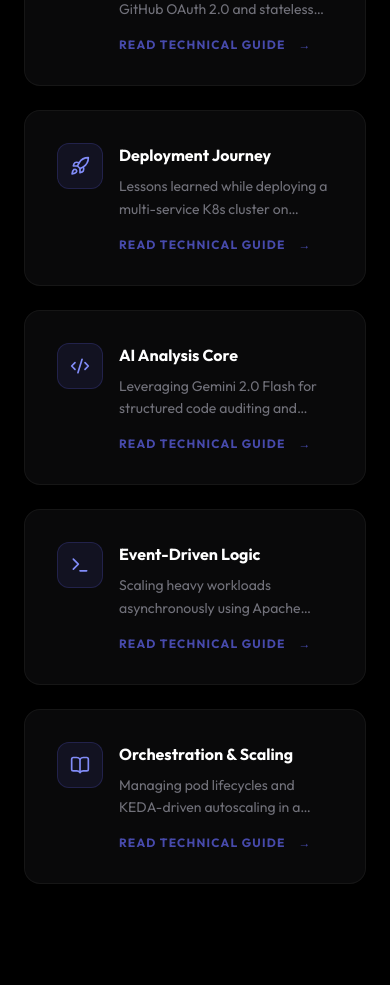
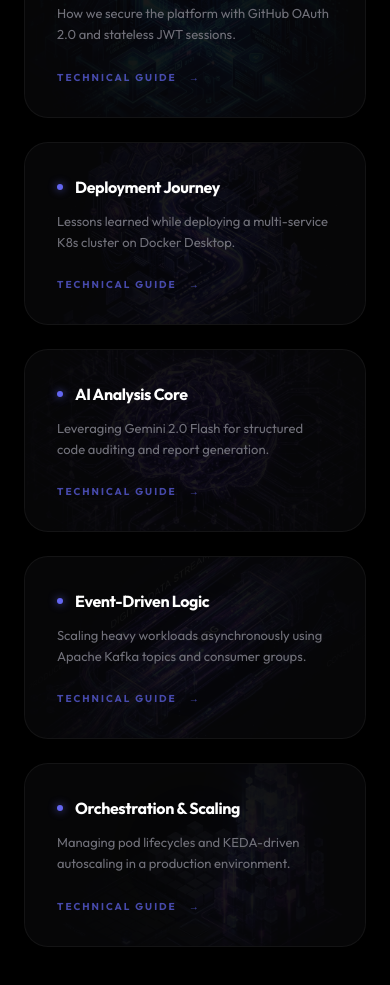
Before and after one commit to Edge-Explorer/CodePulse, a React (Vite) app in the folder frontend/: page / in a window 390 px wide. Shown: the part 4840-5825 px from the top of the page. Built offline with nearby package versions, Linux system fonts and the light colour scheme; no server answers.

Commit message:
fix: remove icons from docs hub and add 3D visuals with ripple support

```diff
--- a/frontend/src/components/DocsOverviewSection.jsx
+++ b/frontend/src/components/DocsOverviewSection.jsx
@@ -1,35 +1,43 @@
 import React from 'react';
 import { motion } from 'framer-motion';
 import { Link } from 'react-router-dom';
-import { BookOpen, ShieldCheck, Rocket, Terminal, Code2, Layers } from 'lucide-react';
 
-const DocCard = ({ title, description, slug, icon: Icon, delay = 0 }) => (
+const DocCard = ({ title, description, slug, image, delay = 0 }) => (
   <motion.div
     initial={{ opacity: 0, y: 20 }}
     whileInView={{ opacity: 1, y: 0 }}
     viewport={{ once: true }}
     transition={{ duration: 0.5, delay }}
-    className="group relative"
+    className="group relative pointer-events-auto"
   >
     <Link to={`/docs/${slug}`} className="block">
-      <div className="absolute -inset-0.5 bg-gradient-to-r from-indigo-500/20 to-purple-500/20 rounded-2xl blur opacity-0 group-hover:opacity-100 transition duration-500" />
-      <div className="relative p-8 rounded-2xl bg-zinc-900/40 border border-white/[0.05] hover:border-indigo-500/30 transition-all duration-300">
-        <div className="flex items-start gap-4">
-          <div className="p-3 rounded-xl bg-indigo-500/10 border border-indigo-500/20 group-hover:scale-110 transition-transform duration-300">
-            <Icon className="w-5 h-5 text-indigo-400" />
+      <div className="absolute -inset-0.5 bg-gradient-to-r from-indigo-500/20 to-purple-500/20 rounded-3xl blur opacity-0 group-hover:opacity-100 transition duration-500" />
+      <div className="relative p-8 rounded-3xl bg-zinc-900/30 border border-white/[0.05] hover:border-indigo-500/30 transition-all duration-300 overflow-hidden min-h-[180px] flex flex-col justify-center">
+
+        {/* 3D Visual Background - No Icons */}
+        <div className="absolute inset-0 z-0 opacity-20 group-hover:opacity-40 transition-opacity duration-500">
+          <img
+            src={image}
+            alt={title}
+            className="w-full h-full object-cover scale-110 group-hover:scale-125 transition-transform duration-700 ease-out brightness-50"
+            style={{ maskImage: 'radial-gradient(circle at center, black 10%, transparent 90%)', WebkitMaskImage: 'radial-gradient(circle at center, black 10%, transparent 90%)' }}
+          />
+        </div>
+
+        <div className="relative z-10">
+          <div className="flex items-center gap-3 mb-3">
+            <div className="w-1.5 h-1.5 rounded-full bg-indigo-500 shadow-[0_0_8px_rgba(99,102,241,0.8)]" />
+            <h3 className="text-white font-bold tracking-tight group-hover:text-indigo-400 transition-colors">{title}</h3>
           </div>
-          <div className="flex-1">
-            <h3 className="text-white font-bold mb-2 group-hover:text-indigo-400 transition-colors">{title}</h3>
-            <p className="text-zinc-500 text-sm leading-relaxed line-clamp-2">{description}</p>
-            <div className="mt-4 flex items-center text-xs font-bold text-indigo-500/70 uppercase tracking-widest gap-2">
-              Read Technical Guide
-              <motion.span
-                animate={{ x: [0, 5, 0] }}
-                transition={{ duration: 1.5, repeat: Infinity }}
-              >
-                →
-              </motion.span>
-            </div>
+          <p className="text-zinc-500 text-[13px] leading-relaxed line-clamp-2 max-w-[280px]">{description}</p>
+          <div className="mt-6 flex items-center text-[10px] font-bold text-indigo-500/70 uppercase tracking-[0.2em] gap-2 group-hover:text-indigo-400 transition-colors">
+            Technical Guide
+            <motion.span
+              animate={{ x: [0, 4, 0] }}
+              transition={{ duration: 1.5, repeat: Infinity }}
+            >
+              →
+            </motion.span>
           </div>
         </div>
       </div>
@@ -43,65 +51,65 @@ const DocsOverviewSection = () => {
       title: "System Architecture",
       description: "Deep dive into our microservices topology, Kafka decoupling, and state management.",
       slug: "high-availability",
-      icon: Layers,
+      image: "/images/high-availability.png",
       delay: 0.1
     },
     {
       title: "Security & Authentication",
       description: "How we secure the platform with GitHub OAuth 2.0 and stateless JWT sessions.",
       slug: "github-oauth",
-      icon: ShieldCheck,
+      image: "/images/github-auth.png",
       delay: 0.2
     },
     {
       title: "Deployment Journey",
       description: "Lessons learned while deploying a multi-service K8s cluster on Docker Desktop.",
       slug: "deployment-journey",
-      icon: Rocket,
+      image: "/images/deployment.png",
       delay: 0.3
     },
     {
       title: "AI Analysis Core",
       description: "Leveraging Gemini 2.0 Flash for structured code auditing and report generation.",
       slug: "gemini-ai",
-      icon: Code2,
+      image: "/images/gemini-ai.png",
       delay: 0.4
     },
     {
       title: "Event-Driven Logic",
       description: "Scaling heavy workloads asynchronously using Apache Kafka topics and consumer groups.",
       slug: "event-driven",
-      icon: Terminal,
+      image: "/images/event-driven.png",
       delay: 0.5
     },
     {
       title: "Orchestration & Scaling",
       description: "Managing pod lifecycles and KEDA-driven autoscaling in a production environment.",
       slug: "auto-scaling",
-      icon: BookOpen,
+      image: "/images/auto-scaling.png",
       delay: 0.6
     }
   ];
 
   return (
-    <section id="docs" className="relative py-32 px-6 bg-black z-10 pointer-events-none">
+    <section id="docs" className="relative py-32 px-6 overflow-hidden z-10 pointer-events-none">
       <div className="max-w-7xl mx-auto">
-        <div className="flex flex-col md:flex-row md:items-end justify-between mb-16 gap-6">
+        <div className="flex flex-col md:flex-row md:items-end justify-between mb-20 gap-8">
           <div className="max-w-2xl">
             <motion.h2
-              initial={{ opacity: 0, x: -20 }}
-              whileInView={{ opacity: 1, x: 0 }}
+              initial={{ opacity: 0, y: 20 }}
+              whileInView={{ opacity: 1, y: 0 }}
               viewport={{ once: true }}
-              className="text-4xl md:text-5xl font-extrabold tracking-tighter text-white mb-6"
+              className="text-4xl md:text-6xl font-extrabold tracking-tighter text-white mb-6"
             >
               Technical <span className="text-indigo-500">Guides</span>.
             </motion.h2>
             <motion.p
-              initial={{ opacity: 0, x: -20 }}
-              whileInView={{ opacity: 1, x: 0 }}
+              initial={{ opacity: 0, y: 20 }}
+              whileInView={{ opacity: 1, y: 0 }}
               transition={{ delay: 0.1 }}
               viewport={{ once: true }}
-              className="text-zinc-500 text-lg leading-relaxed"
+              className="text-zinc-500 text-lg md:text-xl leading-relaxed"
             >
               Explore the engineering principles, architectural decisions, and
               deployment strategies behind the CodePulse platform.
@@ -116,7 +124,7 @@ const DocsOverviewSection = () => {
           >
             <Link
               to="/docs/high-availability"
-              className="px-6 py-3 rounded-full bg-white text-black text-sm font-bold hover:bg-zinc-200 transition-colors"
+              className="px-8 py-4 rounded-full bg-white text-black text-[13px] font-bold hover:bg-zinc-200 transition-all hover:scale-105 active:scale-95"
             >
               Start Reading
             </Link>
```
Also changed, not shown: frontend/public/images/deployment.png (added), frontend/public/images/github-auth.png (added).
